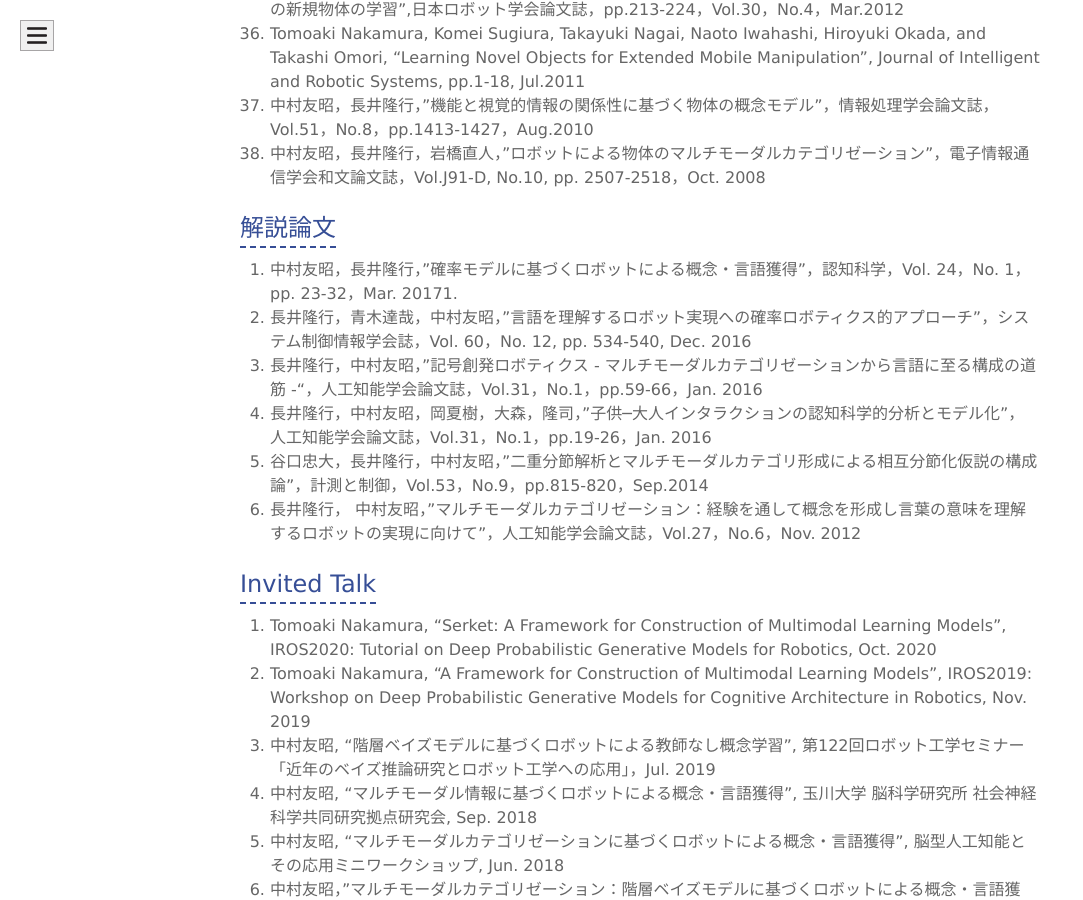
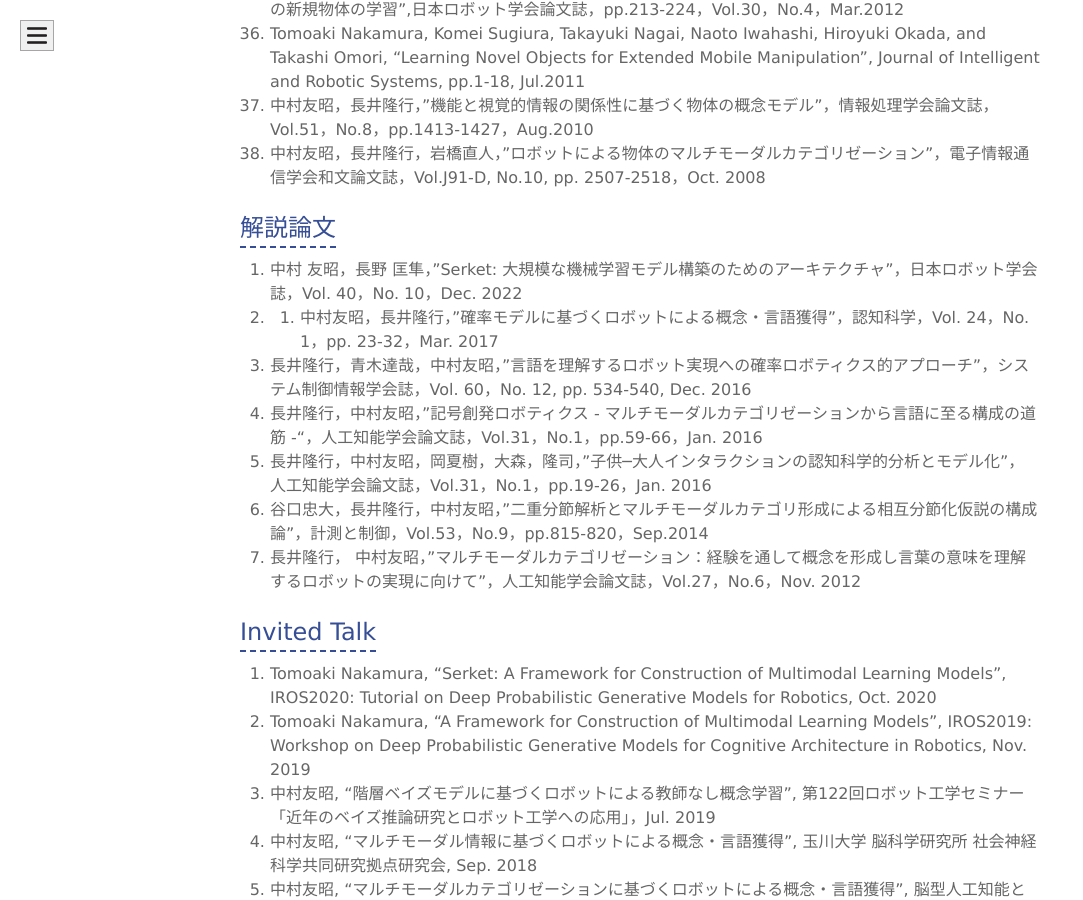
Before and after one commit to naka-lab/naka-lab.github.io, a Jekyll site: the page built from subpages/pub.md, in a window 1280 px wide and 900 px high, scrolled down 3469 px. Shown: the whole window, without its empty margins (0-1083 px from the left). Built offline with Jekyll 4.4.1, drawn with Linux system fonts in a browser that asks for light colours.

Commit message:
Update pub.md

```diff
--- a/subpages/pub.md
+++ b/subpages/pub.md
@@ -57,12 +57,13 @@ layout: default
 38. 中村友昭，長井隆行，岩橋直人，"ロボットによる物体のマルチモーダルカテゴリゼーション"，電子情報通信学会和文論文誌，Vol.J91-D, No.10, pp. 2507-2518，Oct. 2008
 
 ## 解説論文
-1. 中村友昭，長井隆行，"確率モデルに基づくロボットによる概念・言語獲得"，認知科学，Vol. 24，No. 1，pp. 23-32，Mar. 20171.
-1. 長井隆行，青木達哉，中村友昭，"言語を理解するロボット実現への確率ロボティクス的アプローチ"，システム制御情報学会誌，Vol. 60，No. 12, pp. 534-540, Dec. 2016
-1. 長井隆行，中村友昭，"記号創発ロボティクス - マルチモーダルカテゴリゼーションから言語に至る構成の道筋 -"，人工知能学会論文誌，Vol.31，No.1，pp.59-66，Jan. 2016
-1. 長井隆行，中村友昭，岡夏樹，大森，隆司，"子供─大人インタラクションの認知科学的分析とモデル化"，人工知能学会論文誌，Vol.31，No.1，pp.19-26，Jan. 2016
-1. 谷口忠大，長井隆行，中村友昭，"二重分節解析とマルチモーダルカテゴリ形成による相互分節化仮説の構成論"，計測と制御，Vol.53，No.9，pp.815-820，Sep.2014
-1. 長井隆行， 中村友昭，"マルチモーダルカテゴリゼーション：経験を通して概念を形成し言葉の意味を理解するロボットの実現に向けて"，人工知能学会論文誌，Vol.27，No.6，Nov. 2012
+1. 中村 友昭，長野 匡隼，"Serket: 大規模な機械学習モデル構築のためのアーキテクチャ"，日本ロボット学会誌，Vol. 40，No. 10，Dec. 2022
+2. 1. 中村友昭，長井隆行，"確率モデルに基づくロボットによる概念・言語獲得"，認知科学，Vol. 24，No. 1，pp. 23-32，Mar. 2017
+3. 長井隆行，青木達哉，中村友昭，"言語を理解するロボット実現への確率ロボティクス的アプローチ"，システム制御情報学会誌，Vol. 60，No. 12, pp. 534-540, Dec. 2016
+4. 長井隆行，中村友昭，"記号創発ロボティクス - マルチモーダルカテゴリゼーションから言語に至る構成の道筋 -"，人工知能学会論文誌，Vol.31，No.1，pp.59-66，Jan. 2016
+5. 長井隆行，中村友昭，岡夏樹，大森，隆司，"子供─大人インタラクションの認知科学的分析とモデル化"，人工知能学会論文誌，Vol.31，No.1，pp.19-26，Jan. 2016
+6. 谷口忠大，長井隆行，中村友昭，"二重分節解析とマルチモーダルカテゴリ形成による相互分節化仮説の構成論"，計測と制御，Vol.53，No.9，pp.815-820，Sep.2014
+7. 長井隆行， 中村友昭，"マルチモーダルカテゴリゼーション：経験を通して概念を形成し言葉の意味を理解するロボットの実現に向けて"，人工知能学会論文誌，Vol.27，No.6，Nov. 2012
 
 
 ## Invited Talk
```
